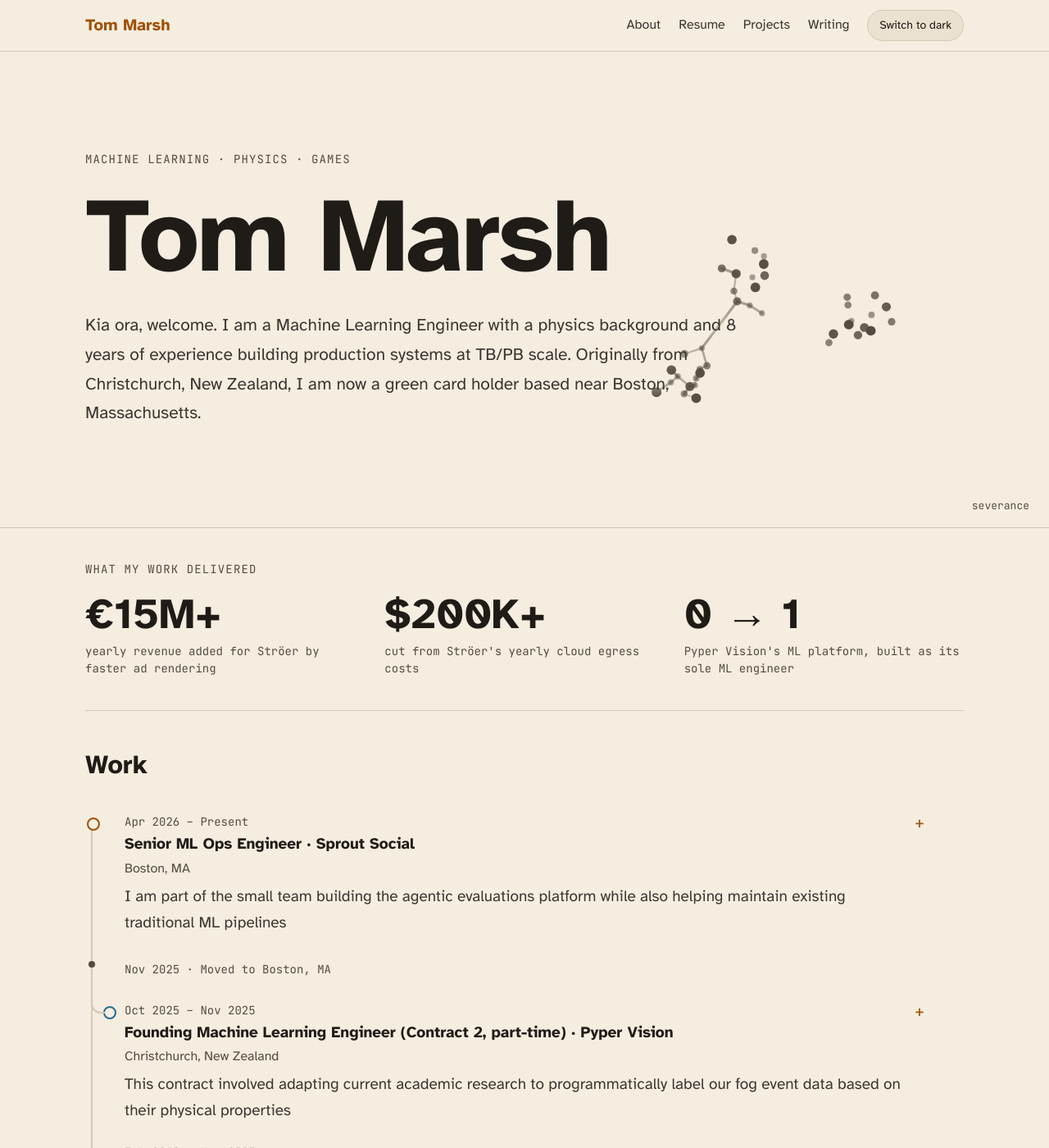
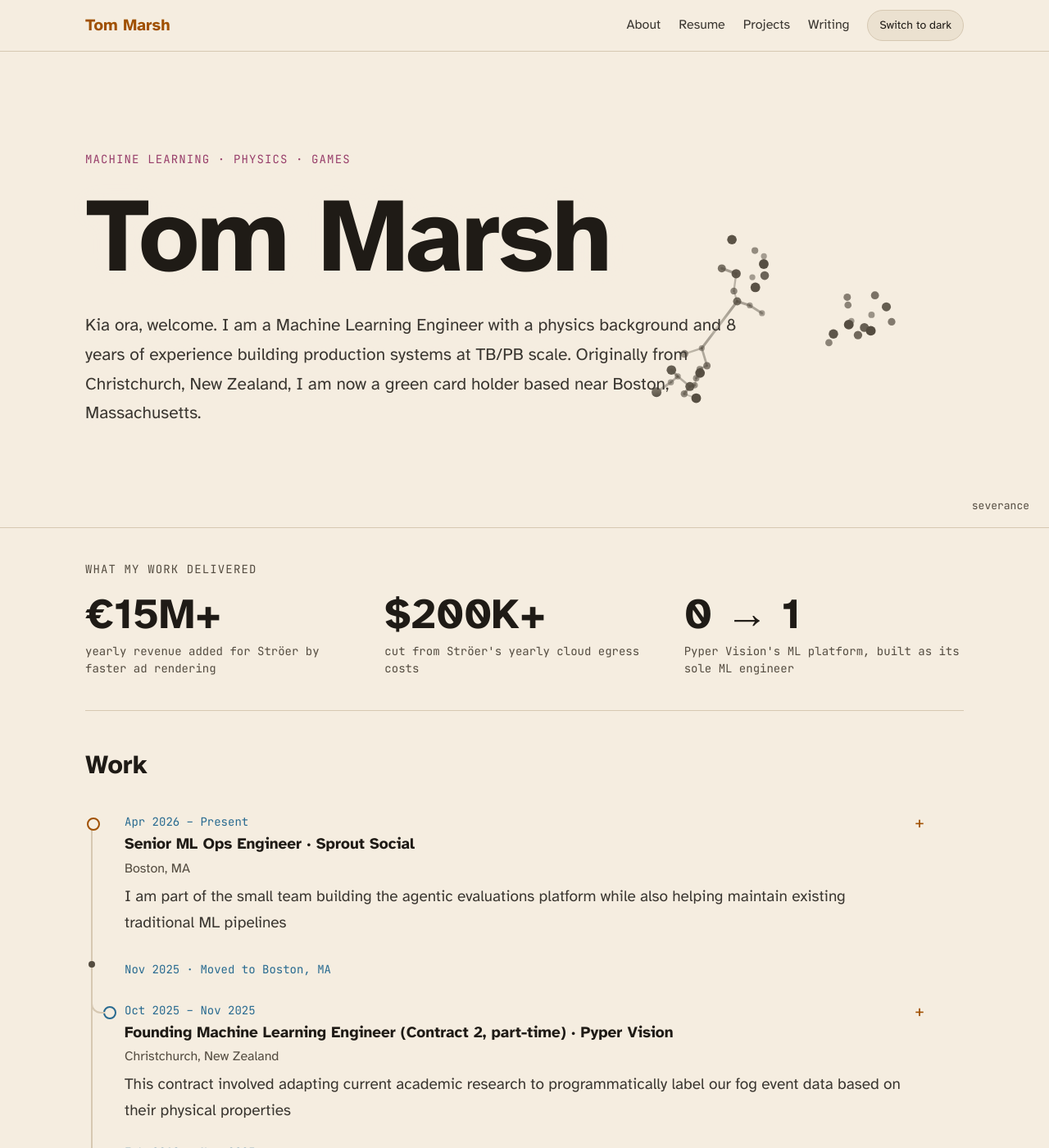
Before and after one commit to Graphight/Graphight.github.io, a Jekyll site: the page built from index.md, in a window 1280 px wide and 1400 px high. Shown: the whole window at 82% size. Built offline with Jekyll 4.4.1, drawn with Linux system fonts in a browser that asks for light colours.

Commit message:
home: colour the hero kicker and dates

```diff
--- a/assets/css/site.scss
+++ b/assets/css/site.scss
@@ -6,6 +6,7 @@
 {%- for c in site.data.palette %}
   --{{ c.name }}: {{ c.light }};
 {%- endfor %}
+  --kicker: var(--con);
   color-scheme: light;
 }
 
@@ -13,6 +14,7 @@
 {%- for c in site.data.palette %}
   --{{ c.name }}: {{ c.dark }};
 {%- endfor %}
+  --kicker: var(--fn);
   color-scheme: dark;
 }
 
@@ -110,7 +112,7 @@
   .hero .wrap { padding-top: 64px; }
 }
 .hero h1 { font-size: clamp(56px, 12vw, 128px); margin: 0 0 0.2em; }
-.kicker { margin: 0 0 16px; font: 14px/1.5 $mono; color: var(--mute); letter-spacing: 0.08em; text-transform: uppercase; }
+.kicker { margin: 0 0 16px; font: 14px/1.5 $mono; color: var(--kicker); letter-spacing: 0.08em; text-transform: uppercase; }
 .hero h1, .hero .kicker, .hero .lede { text-shadow: 0 0 12px var(--bg), 0 0 24px var(--bg); }
 .lede { max-width: 38em; margin: 0; font-size: 21px; }
 
@@ -123,6 +125,7 @@
   border-bottom: 1px solid var(--line);
 }
 .stats-section { padding-top: 40px; }
+.stats-section .kicker { color: var(--mute); }
 .stats dt { font: 700 clamp(36px, 5vw, 52px)/1.1 $body; color: var(--hi); }
 .stats dd { margin: 6px 0 0; font: 14px/1.5 $mono; color: var(--mute); }
 
@@ -227,7 +230,7 @@
 .timeline summary::-webkit-details-marker { display: none; }
 .timeline summary::after { content: "+"; position: absolute; top: 0; right: 0; font: 20px/1.2 $mono; color: var(--kw); }
 .timeline details[open] summary::after { content: "−"; }
-.timeline .when, .entries .when { font: 14px/1.5 $mono; color: var(--mute); }
+.timeline .when, .entries .when { font: 14px/1.5 $mono; color: var(--ty); }
 .timeline .what { color: var(--hi); font-weight: 700; }
 .timeline .where { font-size: 16px; color: var(--mute); }
 .timeline .line { margin-top: 4px; }
```
